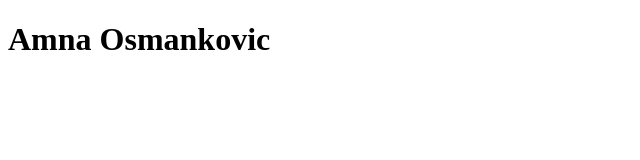
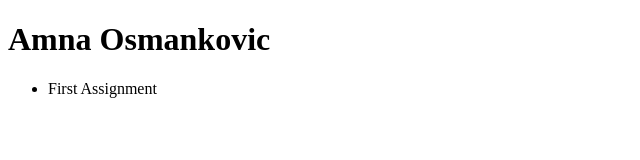
Before and after one commit to aosmankovic/ifsc-1310, a plain HTML site: page index.html in a window 1280 px wide. Shown: the whole page, without its empty margins (0-640 px from the left). Drawn offline with Linux system fonts and the light colour scheme.

Commit message:
Second Commit

```diff
--- a/index.html
+++ b/index.html
@@ -12,5 +12,8 @@
 
 <body>
   <h1>Amna Osmankovic</h1>
+  <ul>
+      <li>First Assignment</li>
+  </ul>
 </body>
 </html>
```
